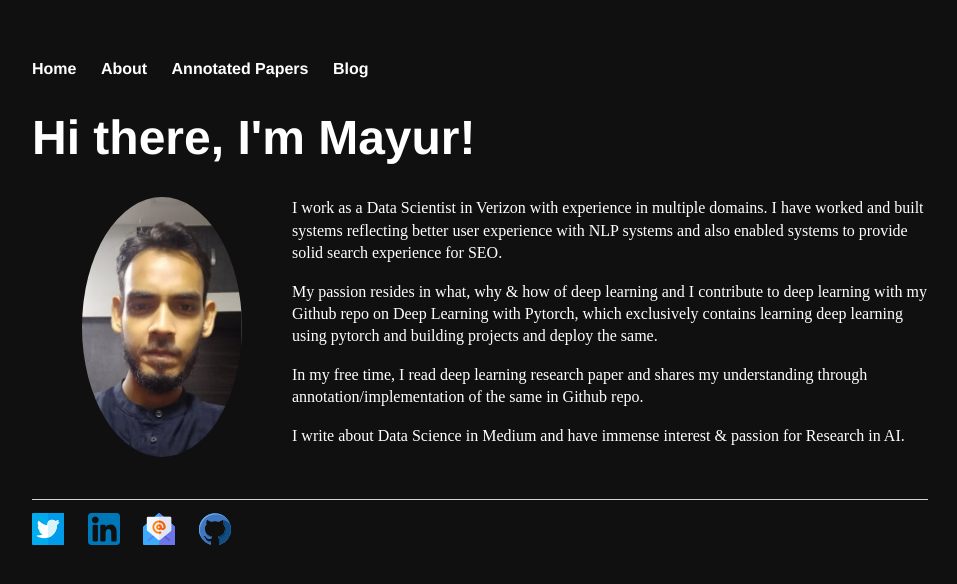
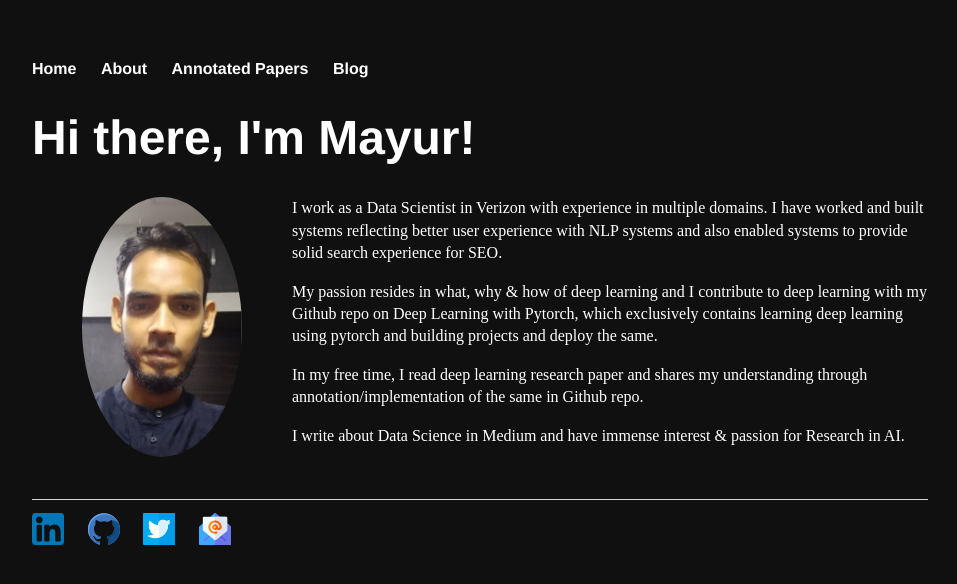
Before and after one commit to Mayurji/mayurji.github.io, a Jekyll site: the page built from index.html, in a window 1280 px wide. Shown: the top 584 px of the page, without its empty margins (160-1117 px from the left). Built offline with Jekyll 4.4.1, drawn with Linux system fonts in a browser that asks for light colours.

Commit message:
Update default.html

```diff
--- a/_layouts/default.html
+++ b/_layouts/default.html
@@ -21,13 +21,13 @@
 		</div><!-- /.container -->
 		<footer>
     		<ul>
+
+			<li><a href="https://www.linkedin.com/in/mayur-jain-ds/"><img src="{{site.url}}/assets/images/svgs/linkedin.png" alt="linkedin"></a></li>
+			<li><a href="https://github.com/Mayurji"><img src="{{site.url}}/assets/images/svgs/github.png" alt="Github"></a></li>
 			<li><a href="https://twitter.com/mayur__22"><img src="{{site.url}}/assets/images/svgs/twitter.png" alt="twitter"></a></li>
-			<li><a href="https://www.linkedin.com/in/mayur-jain-ds/"><img src="{{site.url}}/assets/images/svgs/linkedin.png" alt="linkedin"></a></li>
 			<li><a href="mailto:1942at@gmail.com"><img src="{{site.url}}/assets/images/svgs/email.png" alt="email"></a></li>
-			<li><a href="https://github.com/Mayurji"><img src="{{site.url}}/assets/images/svgs/github.png" alt="Github"></a></li>
 
-
-			</ul>
+		</ul>
 		</footer>
 	</body>
 </html>
```
